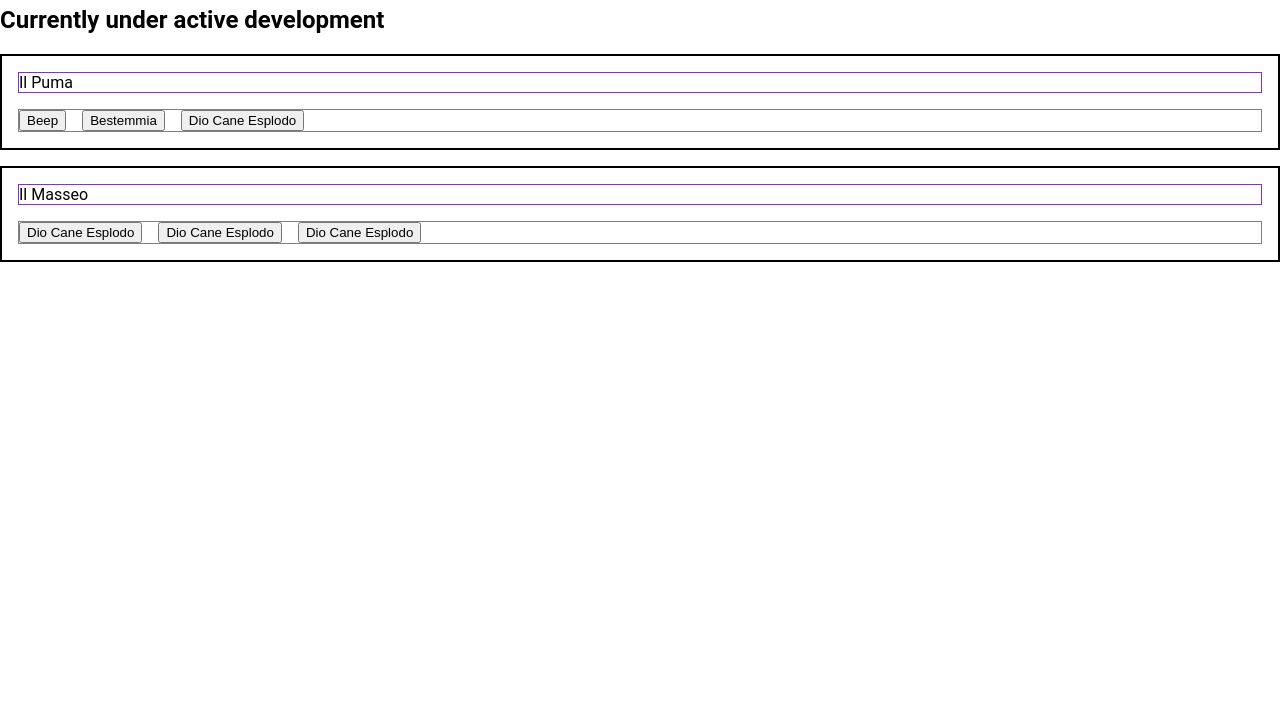
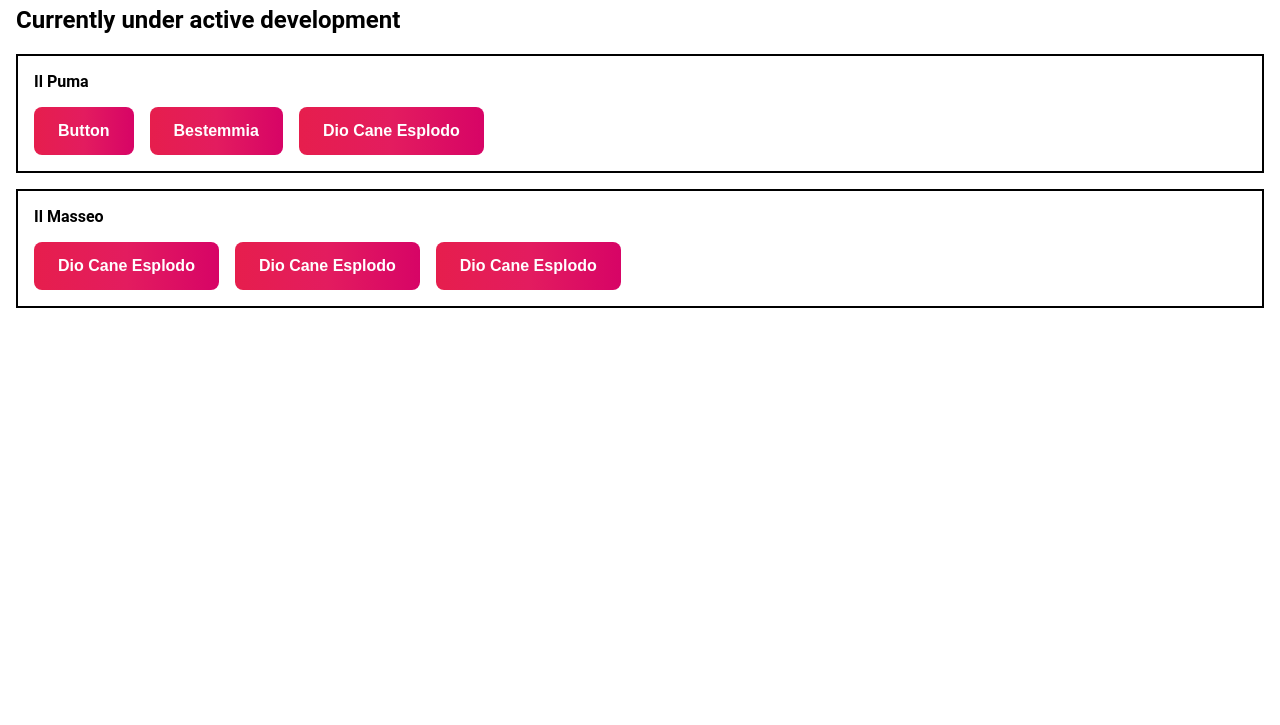
Before and after one commit to askides/youtube-stars-reborn, a website built with webpack: page src/index.html in a window 1280 px wide. Shown: the part 75-800 px from the top of the page. Built offline with nearby package versions, Linux system fonts and the light colour scheme.

Commit message:
improved css

```diff
--- a/src/index.html
+++ b/src/index.html
@@ -12,7 +12,9 @@
       <div class="star--container">
         <div class="star--container--title">Il Puma</div>
         <div class="star--container--sounds">
-          <button type="button" data-sound="beep.mp3">Beep</button>
+          <button type="button" data-sound="beep.mp3">
+            <span class="button_top"> Button </span>
+          </button>
           <button type="button" data-sound="share.mp3">Bestemmia</button>
           <button type="button" data-sound="sound3.mp3">
             Dio Cane Esplodo
--- a/src/style.css
+++ b/src/style.css
@@ -1,5 +1,5 @@
 body {
-  margin: 0;
+  margin: 1rem;
   padding: 0;
   font-family: "Roboto", sans-serif;
 }
@@ -20,13 +20,33 @@ main {
 }
 
 .star--container--title {
-  border: 1px solid blueviolet;
+  font-weight: 700;
 }
 
 .star--container--sounds {
-  border: 1px solid gray;
   display: flex;
   flex-direction: row;
   flex-wrap: wrap;
   gap: 1rem;
 }
+
+button {
+  display: inline-block;
+  outline: none;
+  cursor: pointer;
+  font-size: 16px;
+  line-height: 20px;
+  font-weight: 600;
+  border-radius: 8px;
+  padding: 14px 24px;
+  border: none;
+  transition: box-shadow 0.2s ease 0s, -ms-transform 0.1s ease 0s,
+    -webkit-transform 0.1s ease 0s, transform 0.1s ease 0s;
+  background: linear-gradient(
+    to right,
+    rgb(230, 30, 77) 0%,
+    rgb(227, 28, 95) 50%,
+    rgb(215, 4, 102) 100%
+  );
+  color: #fff;
+}
```
